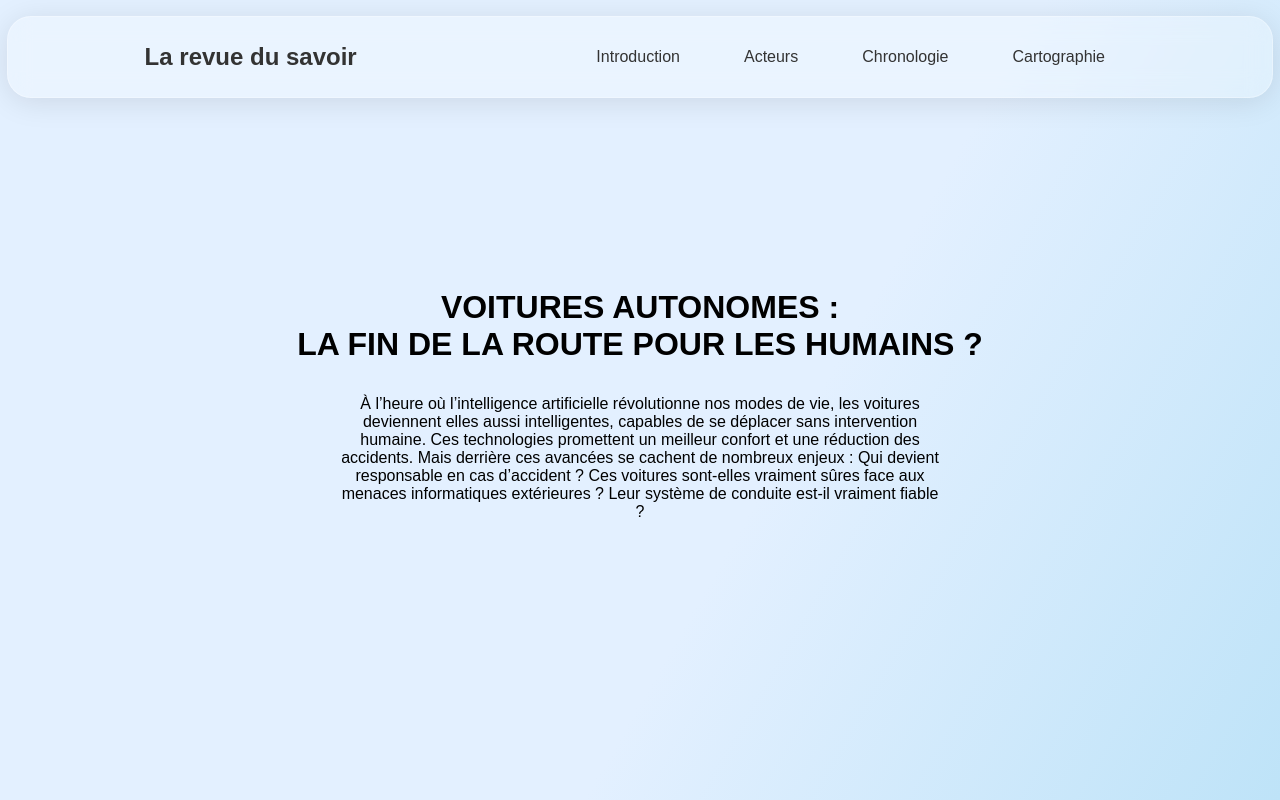
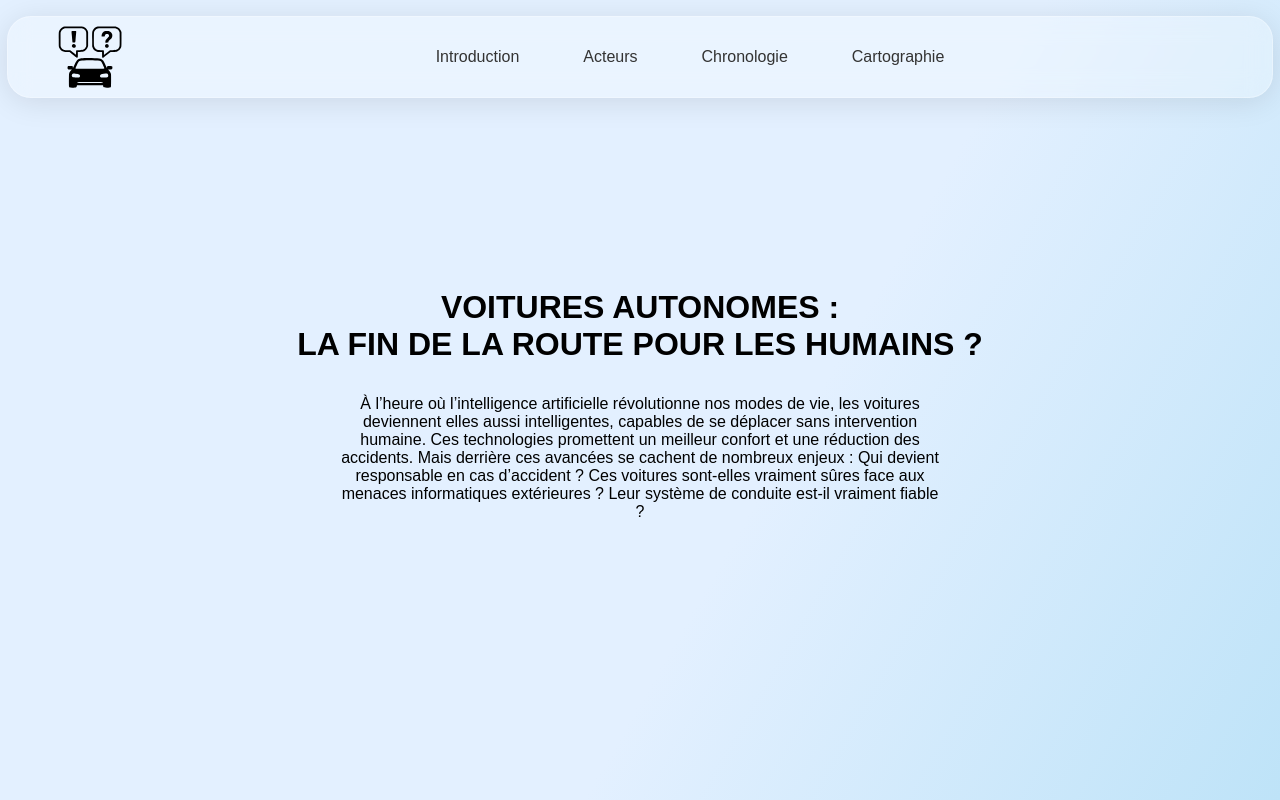
Before and after one commit to ilo80/msh-av-controversy, a React (Vite) app: page / in a window 1280 px wide. Shown: the top 800 px of the page. Built offline with nearby package versions, Linux system fonts and the light colour scheme.

Commit message:
chlore(navbar): replace navbar title by logo

```diff
--- a/src/components/Navbar.tsx
+++ b/src/components/Navbar.tsx
@@ -1,8 +1,10 @@
+import logo from "../assets/logo/logo.svg"
 
 function Navbar() {
   return (
     <nav id="navbar" className="navbar">
-      <h1 className="navbar-title">La revue du savoir</h1>
+      {/* <h1 className="navbar-title">La revue du savoir</h1> */}
+      <img src={logo} alt="Logo" style={{ width: '100px' }} />
       <ul className="navbar-links">
           <li><a href="#introduction">Introduction</a></li>
           <li><a href="#actors">Acteurs</a></li>
```
Also changed, not shown: src/assets/logo/logo.svg (added). Lines whose indentation alone changed are shown as unchanged.
